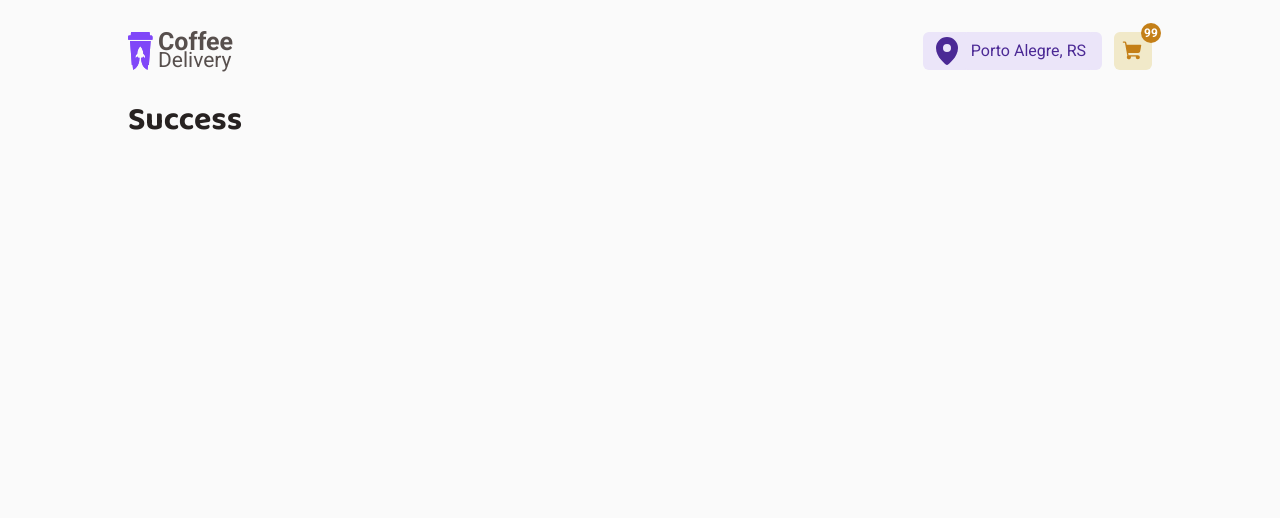
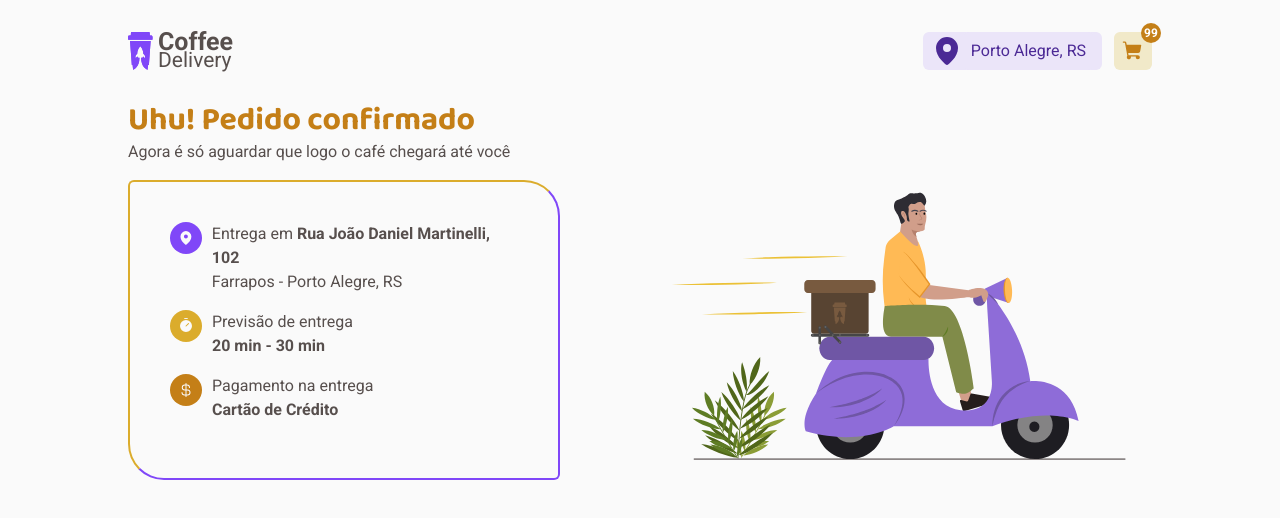
Before and after one commit to didierpg/coffee-delivery, a React (Vite) app: page /success in a window 1280 px wide. Shown: the top 518 px of the page. Built offline with nearby package versions, Linux system fonts and the light colour scheme.

Commit message:
style: apply styling to Success component. closes #11

```diff
--- a/src/App/pages/Success/index.tsx
+++ b/src/App/pages/Success/index.tsx
@@ -1,7 +1,42 @@
+import { StyledSuccess } from "./styled";
+import DeliveringImage from "../../../assets/delivering.svg";
+import { CurrencyDollar, MapPin, Timer } from "phosphor-react";
 export function Success() {
-    return (
-      <h1>
-        Success
-      </h1>
-    )
-  }
+  return (
+    <StyledSuccess>
+      <h1>Uhu! Pedido confirmado</h1>
+      <p>Agora é só aguardar que logo o café chegará até você</p>
+      <span>
+        <div>
+          <span>
+            <MapPin weight="fill" />
+            <p>
+              Entrega em <b>Rua João Daniel Martinelli, 102</b>
+              <br />
+              Farrapos - Porto Alegre, RS
+            </p>
+          </span>
+          <span>
+            <Timer weight="fill" />
+            <p>
+              Previsão de entrega
+              <br />
+              <b>20 min - 30 min </b>
+            </p>
+          </span>
+          <span>
+            <CurrencyDollar weight="fill" />
+            <p>
+              Pagamento na entrega
+              <br />
+              <b>Cartão de Crédito</b>
+            </p>
+          </span>
+        </div>
+        <div>
+          <img src={DeliveringImage} />
+        </div>
+      </span>
+    </StyledSuccess>
+  );
+}
--- /dev/null
+++ b/src/App/pages/Success/styled.ts
@@ -0,0 +1,52 @@
+import styled from "styled-components";
+
+export const StyledSuccess = styled.main`
+  h1 {
+    color: ${({ theme }) => theme.color.darkYellow};
+  }
+
+  span {
+    display: flex;
+    flex: 1;
+    justify-content: space-between;
+    gap: 10rem;
+
+    div:first-child {
+      display: flex;
+      flex: 1;
+      flex-direction: column;
+      padding: 4rem;
+      border-radius: 0.6rem 3.6rem 0.6rem 3.6rem;
+
+      border-width: 0.2rem;
+      border-style: solid;
+      border-right-color: ${({ theme }) => theme.color.purple};
+      border-top-color: ${({ theme }) => theme.color.yellow};
+      border-left-color: ${({ theme }) => theme.color.yellow};
+      border-bottom-color: ${({ theme }) => theme.color.purple};
+
+      span {
+        justify-content: flex-start;
+        gap: 1rem;
+
+        svg {
+          padding: 0.8rem;
+          width: 3.2rem;
+          height: 3.2rem;
+          border-radius: 100rem;
+          color: ${({ theme }) => theme.color.background};
+        }
+
+        &:nth-child(1) svg {
+          background-color: ${({ theme }) => theme.color.purple};
+        }
+        &:nth-child(2) svg {
+          background-color: ${({ theme }) => theme.color.yellow};
+        }
+        &:nth-child(3) svg {
+          background-color: ${({ theme }) => theme.color.darkYellow};
+        }
+      }
+    }
+  }
+`;
```
Also changed, not shown: src/assets/delivering.svg (added).
